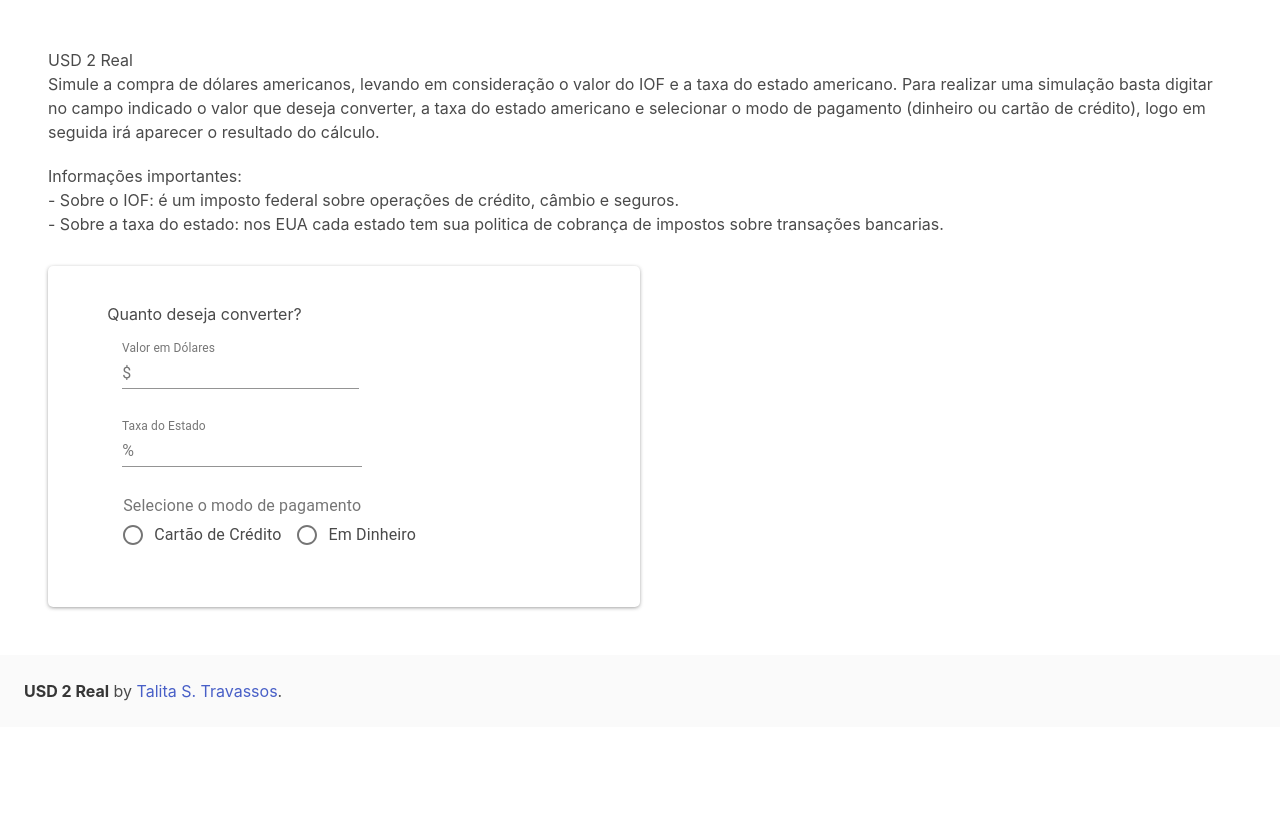
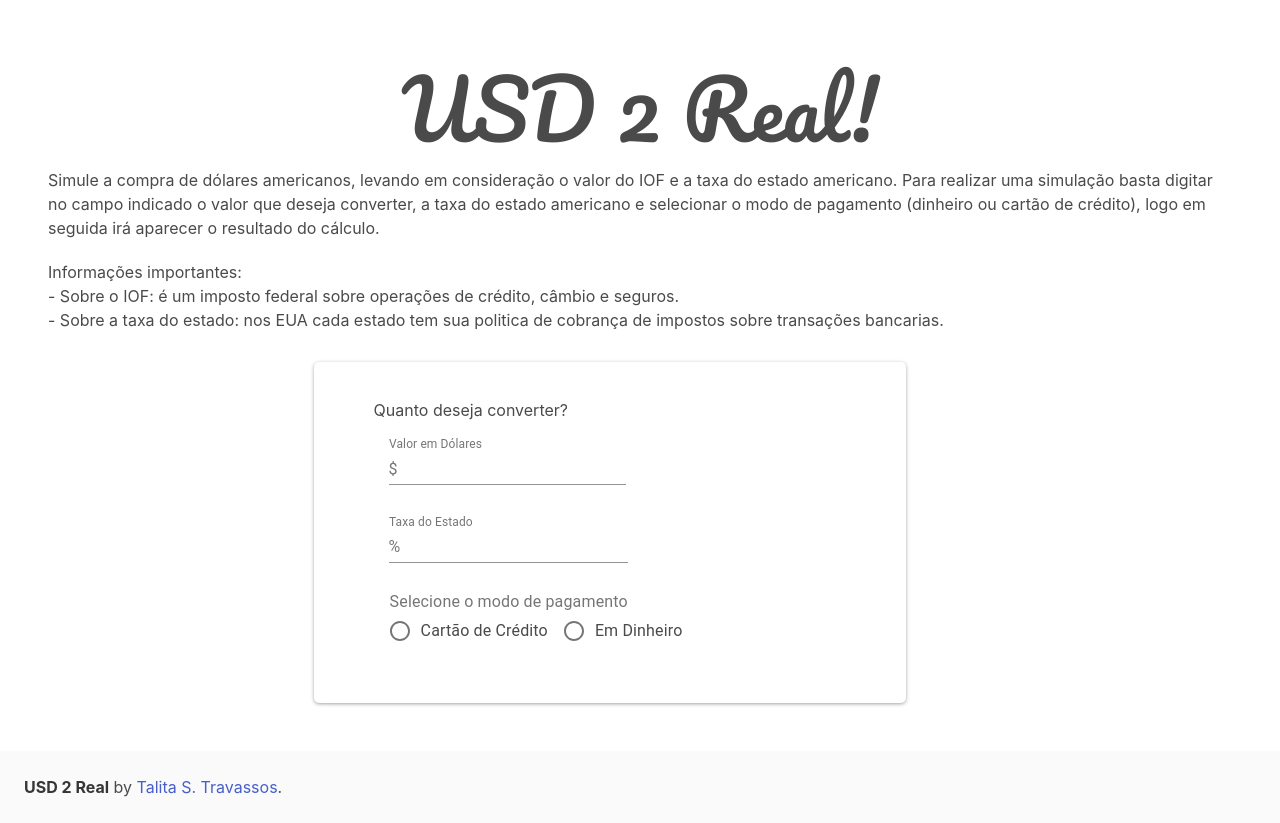
Before and after one commit to talitastravassos/dollar-to-real, a React (Create React App) app: page / in a window 1280 px wide. Before the commit the page ends 800 px from the top, so only its background shows below. Built offline with nearby package versions, Linux system fonts and the light colour scheme; no server answers.

Commit message:
style: new font for title and more adjustments

```diff
--- a/src/index.scss
+++ b/src/index.scss
@@ -1,4 +1,5 @@
 @import url('https://fonts.googleapis.com/css?family=Source+Sans+Pro&display=swap');
+@import url('https://fonts.googleapis.com/css?family=Pacifico&display=swap');
 
 body {
   margin: 0;
--- a/src/views/Home/index.tsx
+++ b/src/views/Home/index.tsx
@@ -9,8 +9,8 @@ export default function Home() {
   return (
     <>
       <div className={styles.container}>
-        <h1 className="is-size-1 is-size-2-mobile has-text-weight-bold">
-          USD 2 Real
+        <h1 className={styles.title}>
+          USD 2 Real!
         </h1>
         <p className="is-size-5">
           Simule a compra de dólares americanos, levando em consideração o valor
@@ -27,11 +27,11 @@ export default function Home() {
           Informações importantes:{" "}
         </h3>
         <ul>
-          <li>
+          <li className="is-size-5">
             - Sobre o IOF: é um imposto federal sobre operações de crédito,
             câmbio e seguros.
           </li>
-          <li>
+          <li className="is-size-5">
             - Sobre a taxa do estado: nos EUA cada estado tem sua politica de
             cobrança de impostos sobre transações bancarias.
           </li>
--- a/src/views/Home/styles.module.scss
+++ b/src/views/Home/styles.module.scss
@@ -6,8 +6,19 @@
   margin-top: 30px;
   display: flex;
   flex-direction: row;
+  justify-content: center;
 
   @media only screen and (max-width: 1000px) {
     flex-direction: column;
   }
 }
+
+.title{
+  font-family: 'Pacifico', cursive;
+  font-size: 5rem;
+  text-align: center;
+
+  @media only screen and (max-width: 800px) {
+    font-size: 3rem;
+  }
+}
```
